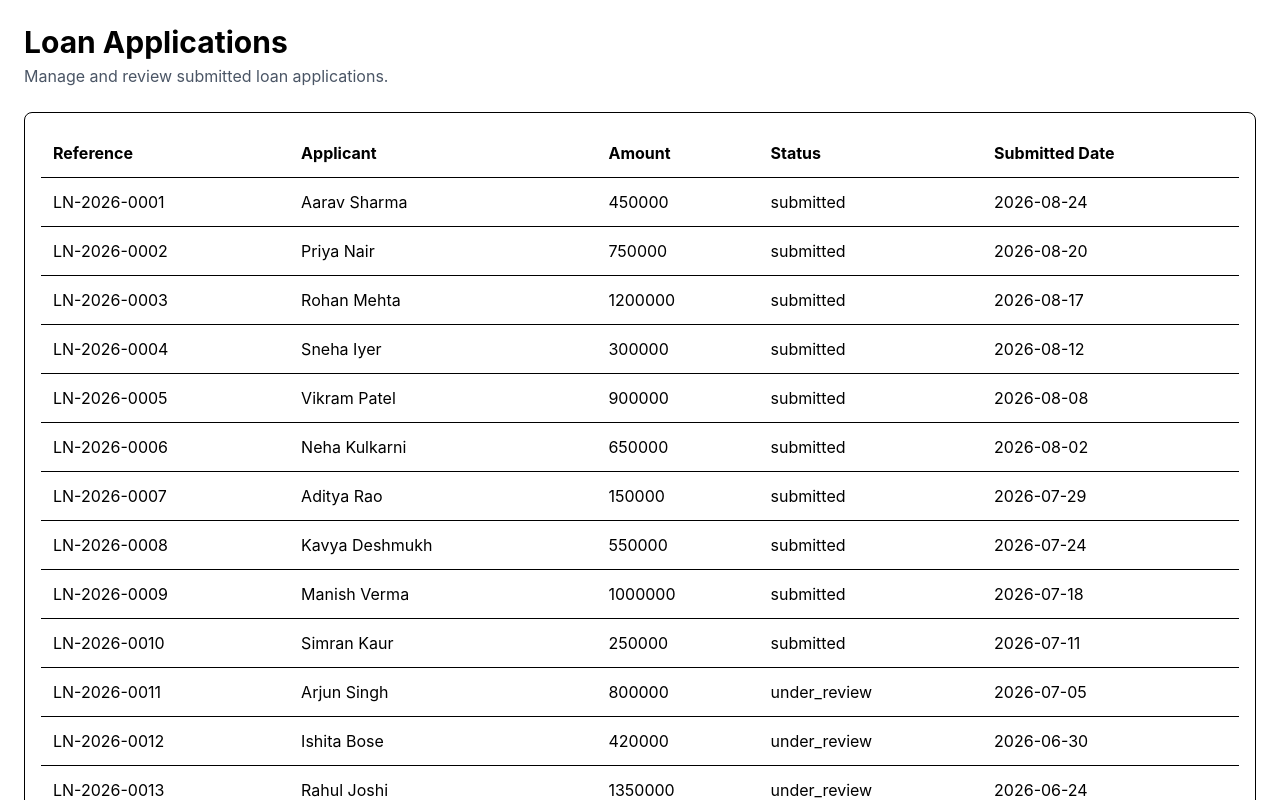
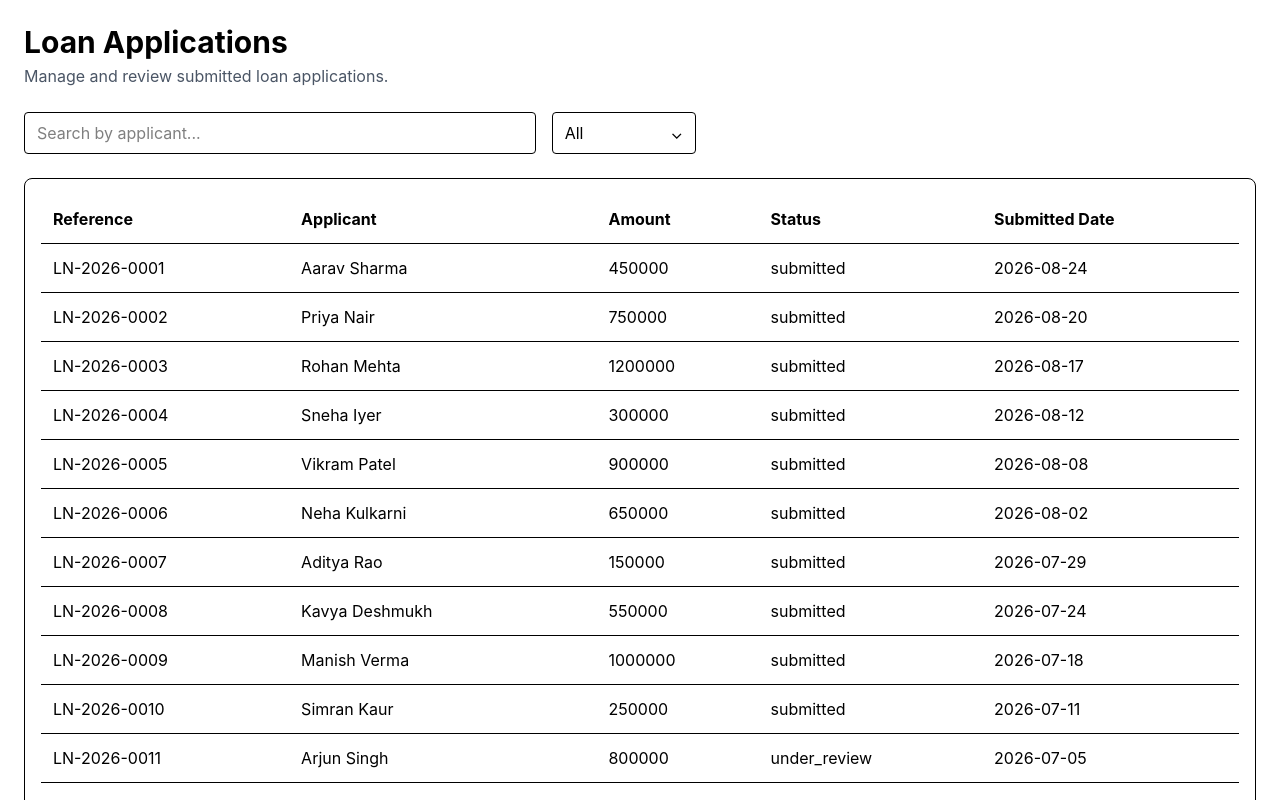
Before and after one commit to Laksh540/loan-application-tracker, a React (Vite) app: page / in a window 1280 px wide. Shown: the top 800 px of the page. Built offline with nearby package versions, Linux system fonts and the light colour scheme.

Commit message:
refactor: create reusable input, dropdown and table components

```diff
--- a/src/components/ApplicationTable.tsx
+++ /dev/null
@@ -1,34 +0,0 @@
-import type { LoanApplication } from "../types/loans";
-
-type Props = {
-  applications: LoanApplication[];
-};
-
-export default function ApplicationTable({ applications }: Props) {
-  return (
-    <div className="overflow-x-auto">
-      <table className="min-w-full border-collapse">
-        <thead>
-          <tr className="border-b text-left">
-            <th className="p-3">Reference</th>
-            <th className="p-3">Applicant</th>
-            <th className="p-3">Amount</th>
-            <th className="p-3">Status</th>
-            <th className="p-3">Submitted Date</th>
-          </tr>
-        </thead>
-        <tbody>
-          {applications.map((app) => (
-            <tr key={app.id} className="border-b hover:bg-gray-50">
-              <td className="p-3">{app.reference}</td>
-              <td className="p-3">{app.applicantName}</td>
-              <td className="p-3">{app.loanAmount}</td>
-              <td className="p-3">{app.status}</td>
-              <td className="p-3">{app.submittedDate}</td>
-            </tr>
-          ))}
-        </tbody>
-      </table>
-    </div>
-  );
-}
--- /dev/null
+++ b/src/components/Dropdown.tsx
@@ -0,0 +1,63 @@
+import { useEffect, useRef, useState } from "react";
+
+export interface DropdownOption {
+  label: string;
+  value: string;
+}
+
+type DropdownProps = {
+  value: string;
+  options: DropdownOption[];
+  onChange: (value: string) => void;
+};
+
+export default function Dropdown({ value, options, onChange }: DropdownProps) {
+  const [open, setOpen] = useState(false);
+  const ref = useRef<HTMLDivElement>(null);
+
+  const selected = options.find((o) => o.value === value);
+
+  useEffect(() => {
+    const handleClick = (e: MouseEvent) => {
+      if (ref.current && !ref.current.contains(e.target as Node)) {
+        setOpen(false);
+      }
+    };
+
+    document.addEventListener("mousedown", handleClick);
+    return () => document.removeEventListener("mousedown", handleClick);
+  }, []);
+
+  return (
+    <div ref={ref} className="relative w-48">
+      <button
+        type="button"
+        onClick={() => setOpen(!open)}
+        className="flex w-full items-center justify-between rounded border bg-white px-3 py-2"
+      >
+        <span>{selected?.label}</span>
+        <span className={`transition ${open ? "rotate-180" : ""}`}>⌄</span>
+      </button>
+
+      {open && (
+        <div className="absolute z-10 mt-1 w-full rounded border bg-white shadow">
+          {options.map((option) => (
+            <button
+              key={option.value}
+              type="button"
+              onClick={() => {
+                onChange(option.value);
+                setOpen(false);
+              }}
+              className={`w-full px-3 py-2 text-left hover:bg-gray-100 ${
+                value === option.value ? "bg-gray-100 font-medium" : ""
+              }`}
+            >
+              {option.label}
+            </button>
+          ))}
+        </div>
+      )}
+    </div>
+  );
+}
--- /dev/null
+++ b/src/components/Input.tsx
@@ -0,0 +1,23 @@
+type InputProps = {
+  value: string;
+  onChange: (value: string) => void;
+  placeholder?: string;
+  type?: string;
+};
+
+export default function Input({
+  value,
+  onChange,
+  placeholder,
+  type = "text",
+}: InputProps) {
+  return (
+    <input
+      type={type}
+      value={value}
+      placeholder={placeholder}
+      onChange={(e) => onChange(e.target.value)}
+      className="w-full rounded border px-3 py-2"
+    />
+  );
+}
--- /dev/null
+++ b/src/components/Table.tsx
@@ -0,0 +1,41 @@
+export type TableColumn<T> = {
+  key: keyof T;
+  header: string;
+};
+
+type TableProps<T extends object> = {
+  data: T[];
+  columns: TableColumn<T>[];
+};
+
+export default function Table<T extends object>({
+  data,
+  columns,
+}: TableProps<T>) {
+  return (
+    <div className="overflow-x-auto">
+      <table className="min-w-full border-collapse">
+        <thead>
+          <tr className="border-b text-left">
+            {columns.map((column) => (
+              <th key={String(column.key)} className="p-3">
+                {column.header}
+              </th>
+            ))}
+          </tr>
+        </thead>
+        <tbody>
+          {data.map((row, index) => (
+            <tr key={index} className="border-b hover:bg-gray-50">
+              {columns.map((column) => (
+                <td key={String(column.key)} className="p-3">
+                  {String(row[column.key])}
+                </td>
+              ))}
+            </tr>
+          ))}
+        </tbody>
+      </table>
+    </div>
+  );
+}
--- a/src/pages/ApplicationList.tsx
+++ b/src/pages/ApplicationList.tsx
@@ -1,10 +1,33 @@
 import { useEffect, useState } from "react";
-import ApplicationTable from "../components/ApplicationTable";
+import Table, { type TableColumn } from "../components/Table";
 import { getApplications } from "../services/api";
-import type { LoanApplication } from "../types/loans";
+import type { LoanApplication, Status } from "../types/loans";
+import Input from "../components/Input";
+import Dropdown from "../components/Dropdown";
+
+const statusOptions = [
+  { label: "All", value: "all" },
+  { label: "Submitted", value: "submitted" },
+  { label: "Under Review", value: "under_review" },
+  { label: "Approved", value: "approved" },
+  { label: "Rejected", value: "rejected" },
+];
+const tableColumns: TableColumn<LoanApplication>[] = [
+  { key: "reference", header: "Reference" },
+  { key: "applicantName", header: "Applicant" },
+  { key: "loanAmount", header: "Amount" },
+  { key: "status", header: "Status" },
+  { key: "submittedDate", header: "Submitted Date" },
+];
 
 export default function ApplicationListPage() {
   const [applications, setApplications] = useState<LoanApplication[]>([]);
+  const [search, setSearch] = useState("");
+  const [statusFilter, setStatusFilter] = useState<Status | "all">("all");
+
+  const filteredApplications = applications.filter((app) =>
+    app.applicantName.toLowerCase().includes(search.toLowerCase()),
+  );
 
   useEffect(() => {
     getApplications().then(setApplications);
@@ -13,9 +36,23 @@ export default function ApplicationListPage() {
   return (
     <main className="p-6">
       <h1 className="text-3xl font-bold">Loan Applications</h1>
-      <p className="mt-1 text-gray-600">Manage and review submitted loan applications.</p>
+      <p className="mt-1 text-gray-600">
+        Manage and review submitted loan applications.
+      </p>
+      <div className="mt-6 flex max-w-2xl gap-4">
+        <Input
+          value={search}
+          onChange={setSearch}
+          placeholder="Search by applicant..."
+        />
+        <Dropdown
+          value={statusFilter}
+          options={statusOptions}
+          onChange={(value) => setStatusFilter(value as Status | "all")}
+        />
+      </div>
       <section className="mt-6 rounded-lg border p-4">
-        <ApplicationTable applications={applications} />
+        <Table data={filteredApplications} columns={tableColumns} />
       </section>
     </main>
   );
```
